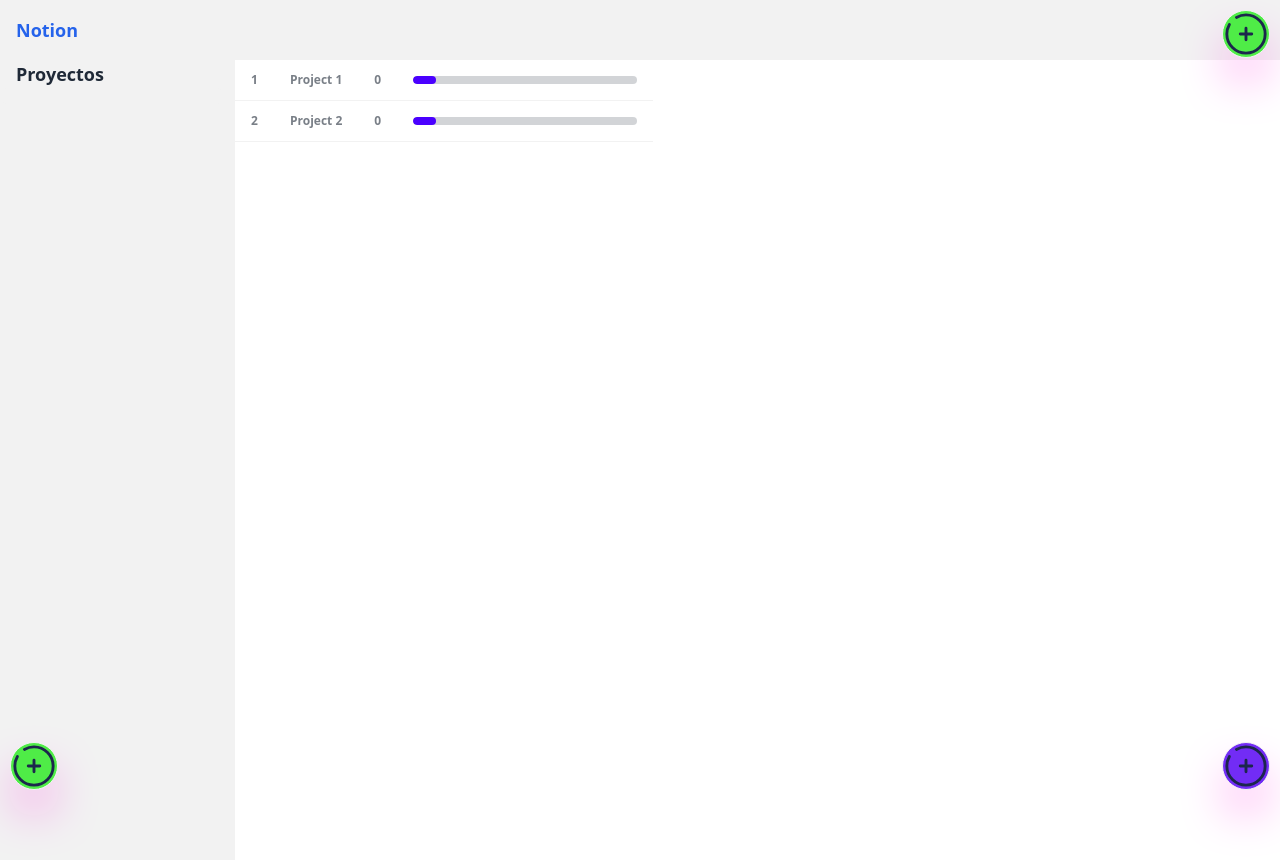
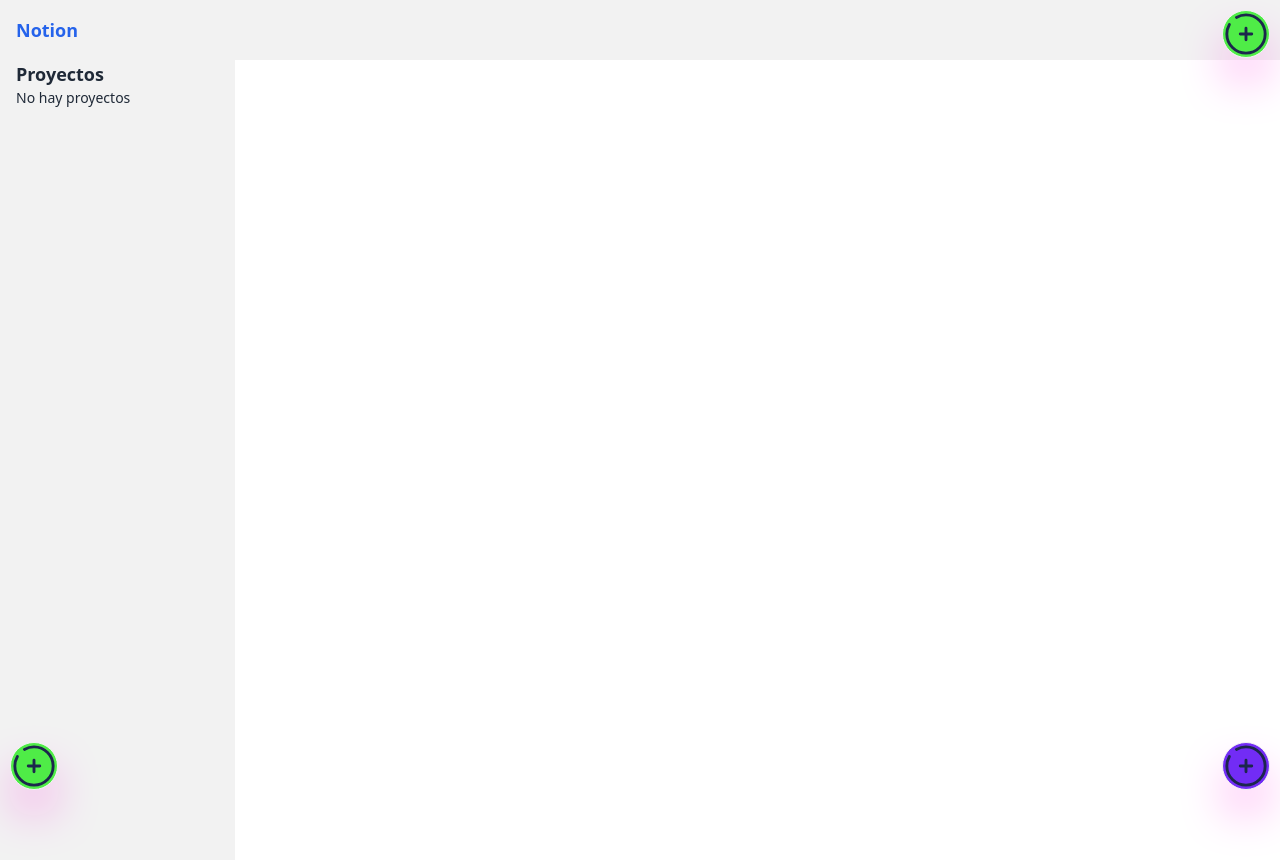
Before and after one commit to Gubrux/notionvue, a Vue app: page /projects in a window 1280 px wide. Built offline with nearby package versions, Linux system fonts and the light colour scheme.

Commit message:
feat: Add functionality to add projects in project store

```diff
--- a/src/modules/projects/sotres/project.store.ts
+++ b/src/modules/projects/sotres/project.store.ts
@@ -1,26 +1,30 @@
 import { defineStore } from 'pinia';
-import { ref } from 'vue';
+import { computed, ref } from 'vue';
 import type { Project } from '../interfaces/project.interface';
-
-const initialLoad = (): Project[] => {
-    return [
-        {
-            id: '1',
-            name: 'Project 1',
-            tasks: [],
-        },
-        {
-            id: '2',
-            name: 'Project 2',
-            tasks: [],
-        },
-    ];
-};
+import { v4 as uuidv4 } from 'uuid';
+import { useLocalStorage } from '@vueuse/core';
 
 export const useProjectStore = defineStore('projects', () => {
-    const projects = ref<Project[]>(initialLoad());
+    const projects = ref(useLocalStorage<Project[]>('projects', []));
+
+    const addProject = (name: string) => {
+        if (name.length === 0) return;
+
+        projects.value.push({
+            id: uuidv4(),
+            name: name,
+            tasks: [],
+        });
+    };
 
     return {
+        // properties
         projects,
+        // getters son para obtener valores computados de las propiedades del store (como un computed) y no mutan el estado del store (no se pueden modificar) y se acceden como funciones (no como propiedades) en los componentes que los usan (por eso se llaman como funciones) y se pueden usar para filtrar, ordenar, etc.
+        projectList: computed(() => [...projects.value]),
+        noProjects: computed(() => projects.value.length === 0),
+
+        // actions
+        addProject,
     };
 });
```
